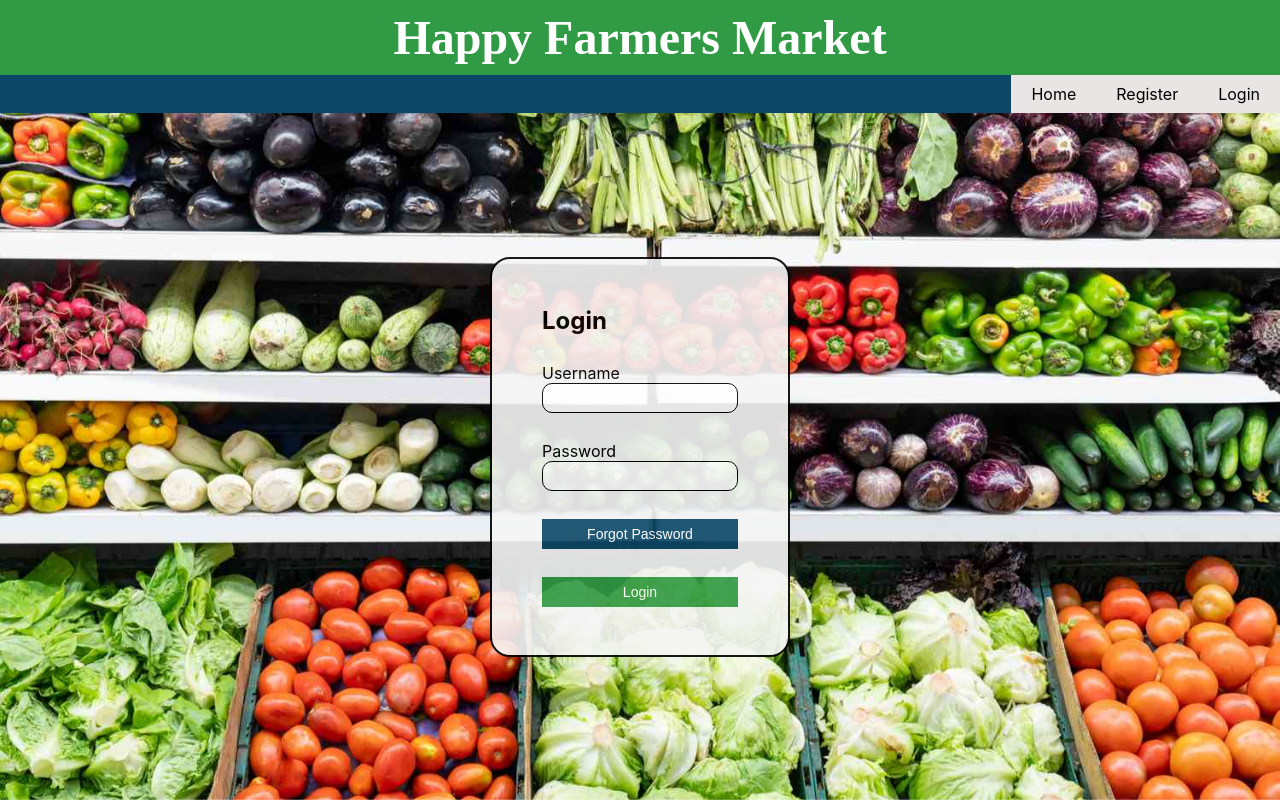
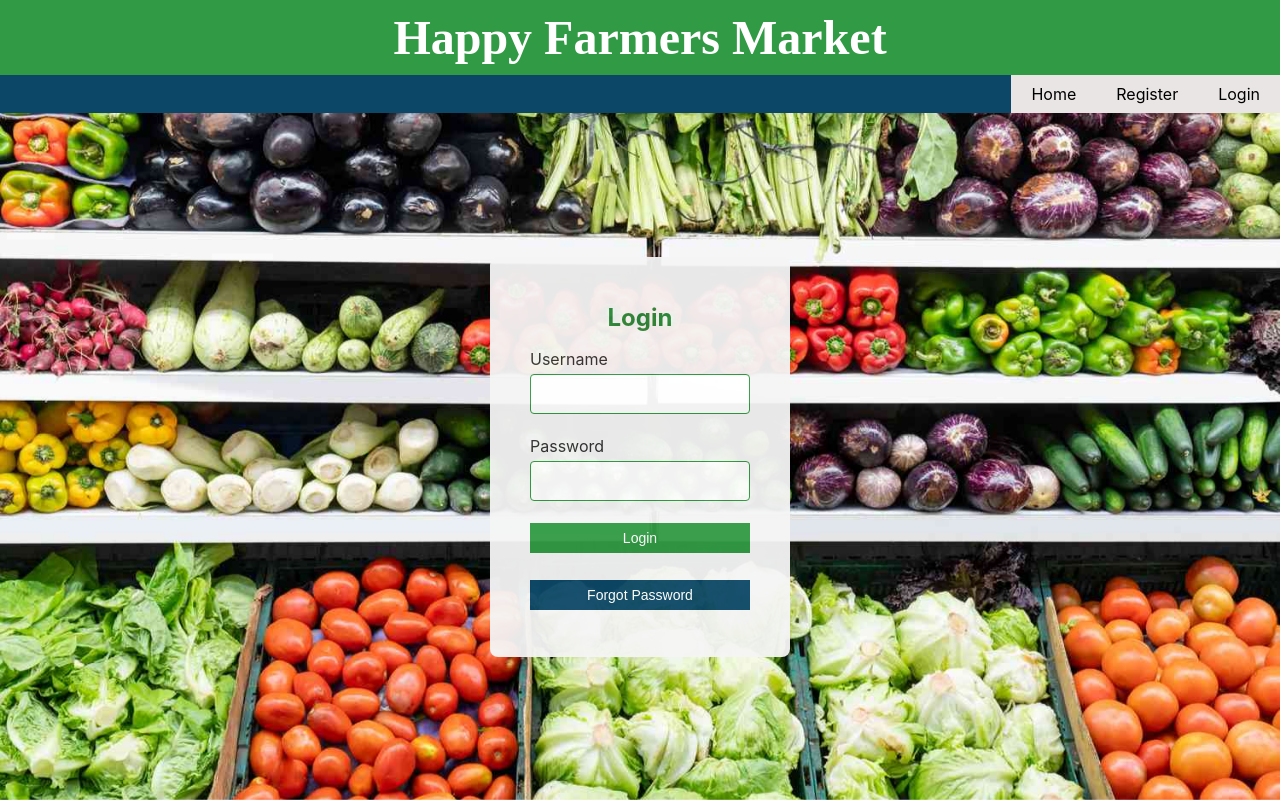
Before and after one commit to 241209-JavaReactAWS/olga-nathanael-project1, a React (Create React App) app in the folder frontend/: page /login in a window 1280 px wide. Built offline with nearby package versions, Linux system fonts and the light colour scheme; a web font is replaced by a local one.

Commit message:
Style fixes.

```diff
--- a/frontend/src/components/auth/RegisterForm.tsx
+++ b/frontend/src/components/auth/RegisterForm.tsx
@@ -1,6 +1,6 @@
-import React, {useState, FormEvent, useEffect} from 'react'
+import React, { useState, FormEvent, useEffect } from 'react'
 import { useNavigate } from 'react-router-dom';
-import {postman} from '../../postman'
+import { postman } from '../../postman'
 import "./styles.css";
 
 // @ts-ignore
@@ -12,7 +12,6 @@ interface FormData {
     firstName: string;
     lastName: string;
     username: string;
-    email: string;
     password: string;
     confirmPassword: string;
     securityQuestion: number;
@@ -35,7 +34,6 @@ const RegisterForm: React.FC<Props> = () => {
         firstName: "",
         lastName: "",
         username: "",
-        email: "",
         password: "",
         confirmPassword: "",
         securityQuestion: 0,
@@ -82,14 +80,6 @@ const RegisterForm: React.FC<Props> = () => {
             isValid = false;
         }
 
-        if (!formData.email.trim()) {
-            newErrors.email = 'Email is required';
-            isValid = false;
-        } else if (!/\S+@\S+\.\S+/.test(formData.email)) {
-            newErrors.email = 'Email is invalid';
-            isValid = false;
-        }
-
         if (!formData.password) {
             newErrors.password = 'Password is required';
             isValid = false;
@@ -129,7 +119,6 @@ const RegisterForm: React.FC<Props> = () => {
                         firstName: formData.firstName,
                         lastName: formData.lastName,
                         username: formData.username,
-                        email: formData.email,
                         password: formData.password,
                         securityQuestion: formData.securityQuestion,
                         securityAnswer: formData.securityAnswer,
@@ -149,7 +138,6 @@ const RegisterForm: React.FC<Props> = () => {
                         firstName: "",
                         lastName: "",
                         username: "",
-                        email: "",
                         password: "",
                         confirmPassword: "",
                         securityQuestion: 0,
@@ -213,17 +201,6 @@ const RegisterForm: React.FC<Props> = () => {
                     />
                     {errors.username && <span className="error">{errors.username}</span>}
 
-                    <label htmlFor="email">Email</label>
-                    <input
-                        type="email"
-                        id="email"
-                        name="email"
-                        required
-                        value={formData.email}
-                        onChange={handleChange}
-                    />
-                    {errors.email && <span className="error">{errors.email}</span>}
-
                     <label htmlFor="password">Password</label>
                     <input
                         type="password"
@@ -247,8 +224,8 @@ const RegisterForm: React.FC<Props> = () => {
                     {errors.confirmPassword && <span className="error">{errors.confirmPassword}</span>}
 
                     <label htmlFor="securityQuestion">Security Question</label>
-                    <select name='securityQuestion' onChange={handleChange} id='securityQuestion' style={{width: '100%'}}>
-                        {securityQuestions.map((q) => <option key={q.id} value={q.id}>{q.securityQuestion}</option> )}
+                    <select name='securityQuestion' onChange={handleChange} id='securityQuestion' style={{ width: '100%' }}>
+                        {securityQuestions.map((q) => <option key={q.id} value={q.id}>{q.securityQuestion}</option>)}
                     </select>
 
                     <label htmlFor="securityAnswer">Security Answer</label>
--- a/frontend/src/components/auth/styles.css
+++ b/frontend/src/components/auth/styles.css
@@ -17,11 +17,12 @@
 }
 
 .form-container {
-  background-color: white;
+  background-color: whitesmoke;
   padding: 20px;
   border-radius: 8px;
   box-shadow: 0 4px 8px rgba(0, 0, 0, 0.1);
   width: auto;
+  opacity: 95%;
 }
 
 .form {
@@ -70,7 +71,7 @@
 }
 
 .form button:hover {
-  background-color: #54e810;
+  background: linear-gradient(to top, #2b8739, #54e810);
 }
 
 .form-actions {
--- a/frontend/src/views/forgot-password/ForgotPassword.css
+++ b/frontend/src/views/forgot-password/ForgotPassword.css
@@ -10,8 +10,7 @@
 
 #forgotPasswordDiv {
   margin: auto;
-    border: 2px solid black;
-    border-radius: 20px;
+  border-radius: 8px;
   display: flex;
   flex-direction: column;
   padding: 20px 50px;
@@ -19,7 +18,7 @@
   height: 400px;
   width: 300px;
   background-color: whitesmoke;
-    opacity: 90%;
+  opacity: 95%;
 }
 
 .formField {
@@ -28,23 +27,28 @@
 }
 
 .formField > input {
-    border-radius: 10px;
-    border: 1px solid black;
-    height: 30px;
-    padding-left: 5px;
-    font-size: 14px;
+  margin-bottom: 15px;
+  padding: 10px;
+  border: 1px solid #319a44;
+  border-radius: 4px;
+  font-size: 1rem;
 }
 
 #errorDiv {
-    background-color: #DC343B;
+  background-color: #dc343b;
   color: white;
   padding: 10px;
   border-radius: 20px;
 }
 
 #successDiv {
-    background-color: #319A44;
+  background-color: #319a44;
   color: white;
   padding: 10px;
   border-radius: 20px;
 }
+
+#forgotPasswordDiv h2 {
+  color: #2b8739;
+  text-align: center;
+}
--- a/frontend/src/views/login/Login.css
+++ b/frontend/src/views/login/Login.css
@@ -10,16 +10,15 @@
 
 #loginForm {
   margin: auto;
-    border: 2px solid black;
-    border-radius: 20px;
+  border-radius: 8px;
   display: flex;
   flex-direction: column;
-    padding: 20px 50px;
+  padding: 40px;
   justify-content: space-evenly;
   height: 400px;
   width: 300px;
   background-color: whitesmoke;
-    opacity: 90%;
+  opacity: 95%;
 }
 
 .formField {
@@ -28,11 +27,16 @@
 }
 
 .formField > input {
-    border-radius: 10px;
-    border: 1px solid black;
-    height: 30px;
-    padding-left: 5px;
-    font-size: 14px;
+  margin-bottom: 15px;
+  padding: 10px;
+  border: 1px solid #319a44;
+  border-radius: 4px;
+  font-size: 1rem;
+}
+
+.formField > label {
+  margin-bottom: 5px;
+  color: #333;
 }
 
 #rememberMeDiv > label {
@@ -40,20 +44,30 @@
 }
 
 #submitButton {
-    height: 30px;
+  height: 35px;
   font-size: 14px;
-    background-color: #319A44;
-    border: 1px solid #319A44;
+  background-color: #319a44;
+  border: 1px solid #319a44;
   color: white;
 }
 
 #submitButton:hover {
-    background-color: #3BBA52;
+  background: linear-gradient(to top, #2b8739, #54e810);
 }
 
 #errorDiv {
-    background-color: #DC343B;
+  background-color: #dc343b;
   color: white;
   padding: 10px;
   border-radius: 20px;
 }
+
+#loginForm h2 {
+  margin-bottom: 10px;
+  color: #2b8739;
+  text-align: center;
+}
+
+.primaryButton {
+  margin-bottom: 20px;
+}
--- a/frontend/src/views/login/Login.tsx
+++ b/frontend/src/views/login/Login.tsx
@@ -1,17 +1,17 @@
-import React, {useState} from 'react'
+import React, { useState } from 'react'
 import "./Login.css"
-import Button, {ButtonStyle} from '../../components/button/Button'
-import {useNavigate} from 'react-router-dom'
-import {postman} from '../../postman'
-import {JwtPayload} from 'jwt-decode'
-import {useAuth} from '../../hooks/useAuth'
-import {jwtDecode} from 'jwt-decode'
+import Button, { ButtonStyle } from '../../components/button/Button'
+import { useNavigate } from 'react-router-dom'
+import { postman } from '../../postman'
+import { JwtPayload } from 'jwt-decode'
+import { useAuth } from '../../hooks/useAuth'
+import { jwtDecode } from 'jwt-decode'
 
 // @ts-ignore
 import produceImage from "../../images/fresh-produce.jpg"
 
-interface Props {}
-interface IJwtPayload extends JwtPayload{
+interface Props { }
+interface IJwtPayload extends JwtPayload {
     role?: string,
 }
 
@@ -50,17 +50,17 @@ const Login: React.FC<Props> = () => {
     }
 
     return (
-        <div id="login" style={{backgroundImage: `url(${produceImage})`}}>
+        <div id="login" style={{ backgroundImage: `url(${produceImage})` }}>
             <div id="loginForm">
                 <h2>Login</h2>
                 <div className="formField">
                     <label id="usernameFieldLabel" htmlFor="username">Username</label>
-                    <input name="username" value={username} onChange={(e) => setUsername(e.target.value)}/>
+                    <input name="username" value={username} onChange={(e) => setUsername(e.target.value)} />
                 </div>
 
                 <div className="formField">
                     <label htmlFor="password">Password</label>
-                    <input name="password" type="password" value={password} onChange={(e) => setPassword(e.target.value)}/>
+                    <input name="password" type="password" value={password} onChange={(e) => setPassword(e.target.value)} />
                 </div>
 
                 {/*<div id='rememberMeDiv'>*/}
@@ -72,8 +72,8 @@ const Login: React.FC<Props> = () => {
                     <p>Error: {error}</p>
                 </div>}
 
+                <Button style={ButtonStyle.PRIMARY} onClick={handleSubmit}>Login</Button>
                 <Button style={ButtonStyle.SECONDARY} onClick={() => navigate('/forgot-password')}>Forgot Password</Button>
-                <Button style={ButtonStyle.PRIMARY} onClick={handleSubmit}>Login</Button>
             </div>
         </div>
     );
```
Lines whose indentation alone changed are shown as unchanged.
